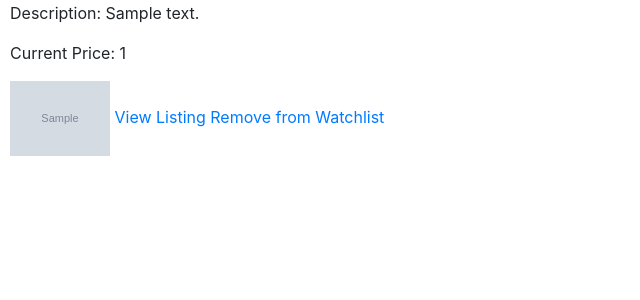
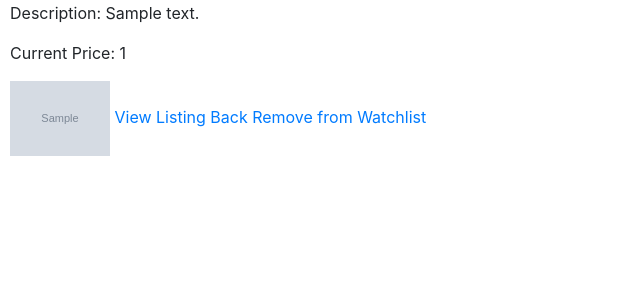
Before and after one commit to saravanankesa/CS50me, a Django app: template w/wk4/commerce/auctions/templates/auctions/watchlist.html in a window 1280 px wide. Shown: the part 268-568 px from the top of the page, without its empty margins (0-640 px from the left). Run offline with Django 3.2, Linux system fonts and the light colour scheme; the template is opened without the code that fills it: most values are stand-ins (such as "Sample title", 1, 10 or a date in 2020); grey boxes marked "Sample" are stand-in pictures; some libraries are stand-ins or nearby versions.

Commit message:
Thu, Mar 28, 2024, 11:27 AM -06:00

```diff
--- a/w/wk4/commerce/auctions/templates/auctions/watchlist.html
+++ b/w/wk4/commerce/auctions/templates/auctions/watchlist.html
@@ -13,6 +13,7 @@
                 <img src="{{ listing.image_url }}" alt="Listing Image" style="max-width: 100px;">
             {% endif %}
             <a href="{% url 'listing_detail' listing.id %}">View Listing</a>
+            <a href="{% url 'remove_from_watchlist' listing.id %}">Back</a>
             <a href="{% url 'remove_from_watchlist' listing.id %}">Remove from Watchlist</a>
         </div>
     {% empty %}
```
